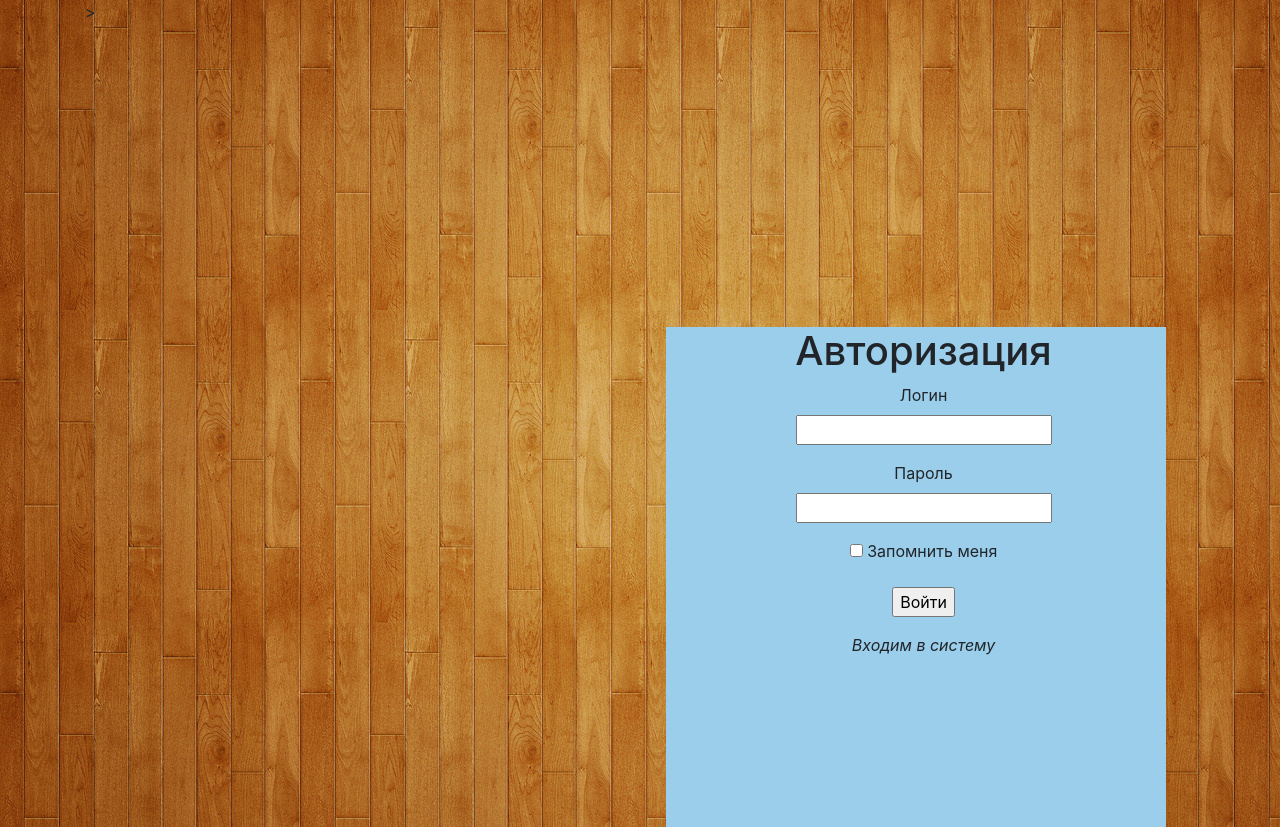
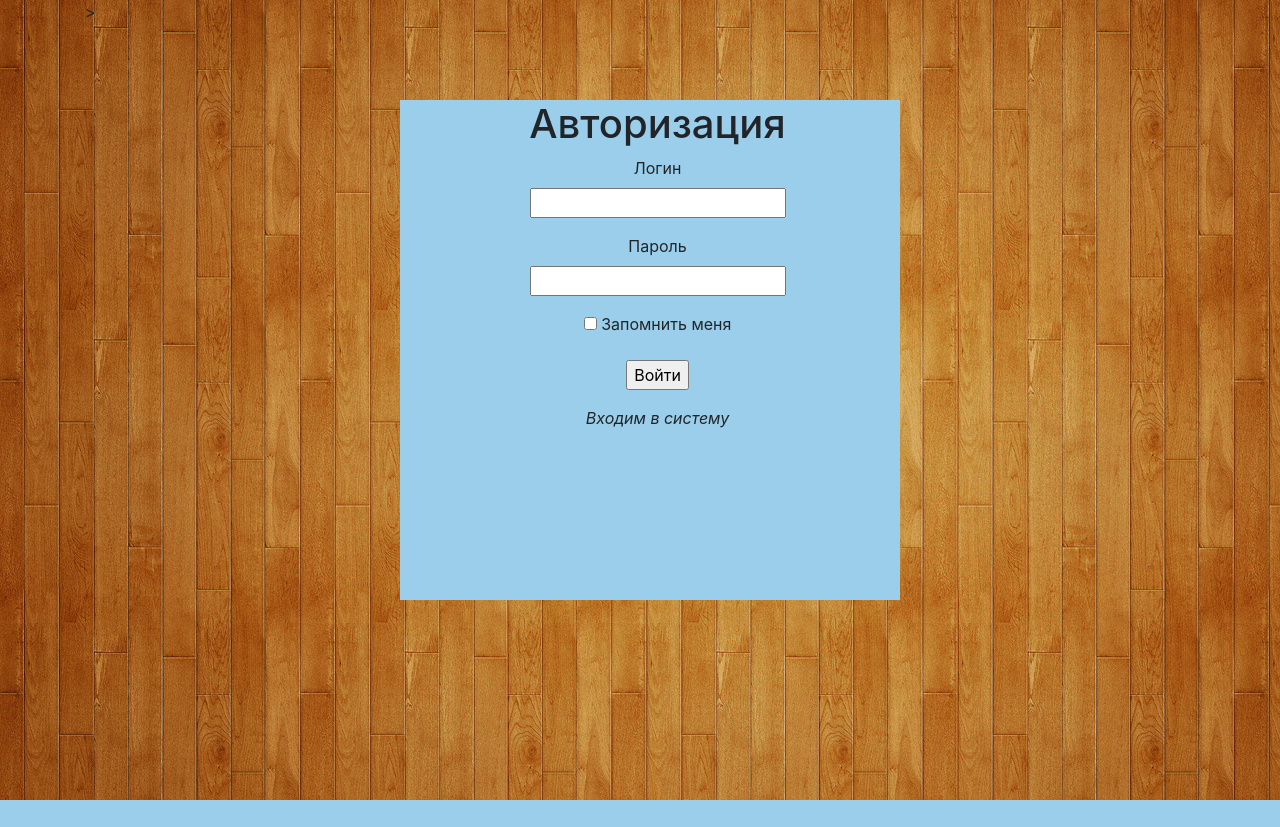
Before and after one commit to BestAlice/my-site, a Flask app: page /login in a window 1280 px wide. After the commit the page ends 800 px from the top, so only its background shows below. Run offline with Flask 2, Linux system fonts and the light colour scheme; some libraries are stand-ins or nearby versions.

Commit message:
подгоняем html

```diff
--- a/templates/login.html
+++ b/templates/login.html
@@ -9,8 +9,8 @@
     height: 500px; /* Высота блока */
     width: 500px;
     padding-left: 15px;
-    top: 327px;
-    left: 666px;
+    top: 100px;
+    left: 400px;
     background: repeat-y #9aceeb;  /* &nbsp;&nbsp; пробелы*/
    }
   </style>
--- a/templates/signup.html
+++ b/templates/signup.html
@@ -7,8 +7,8 @@
     height: 500px; /* Высота блока */
     width: 500px;
     padding-left: 15px;
-    top: 330px;
-    left: 666px;
+    top: 100px;
+    left: 400px;
     background: repeat-y #fff8e7;  /* &nbsp;&nbsp; пробелы*/
    }
   </style>
```
